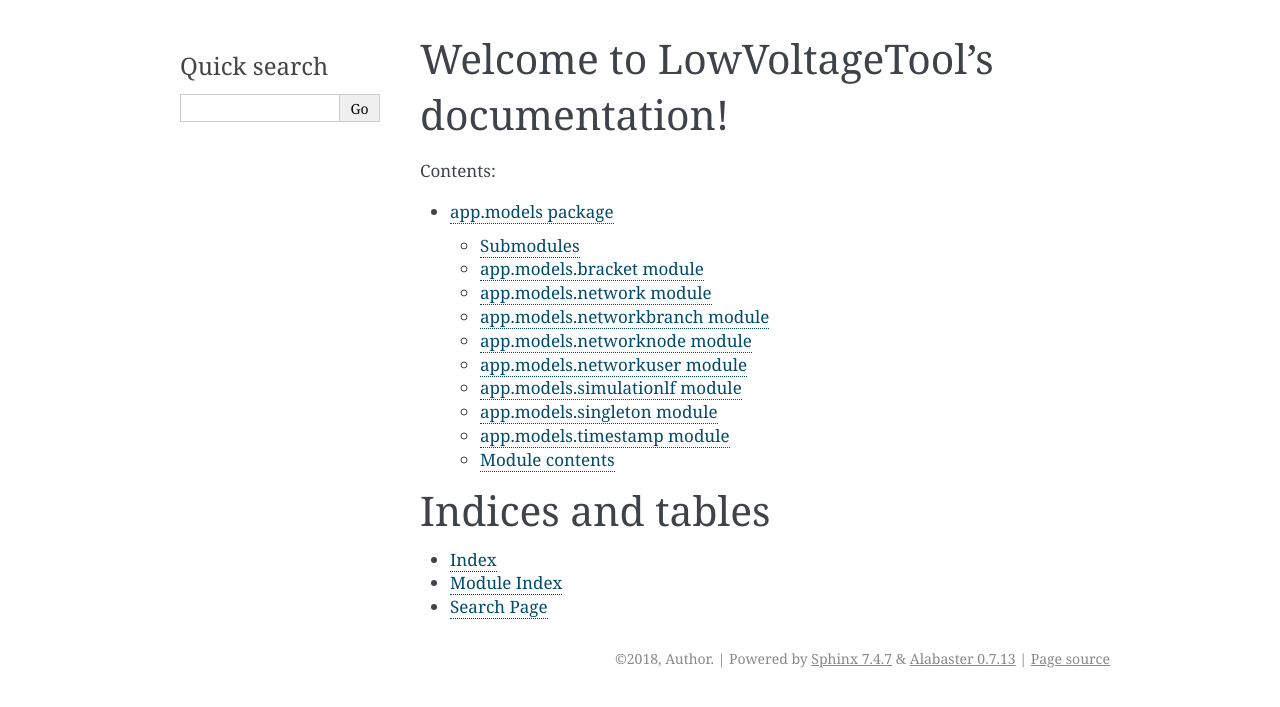
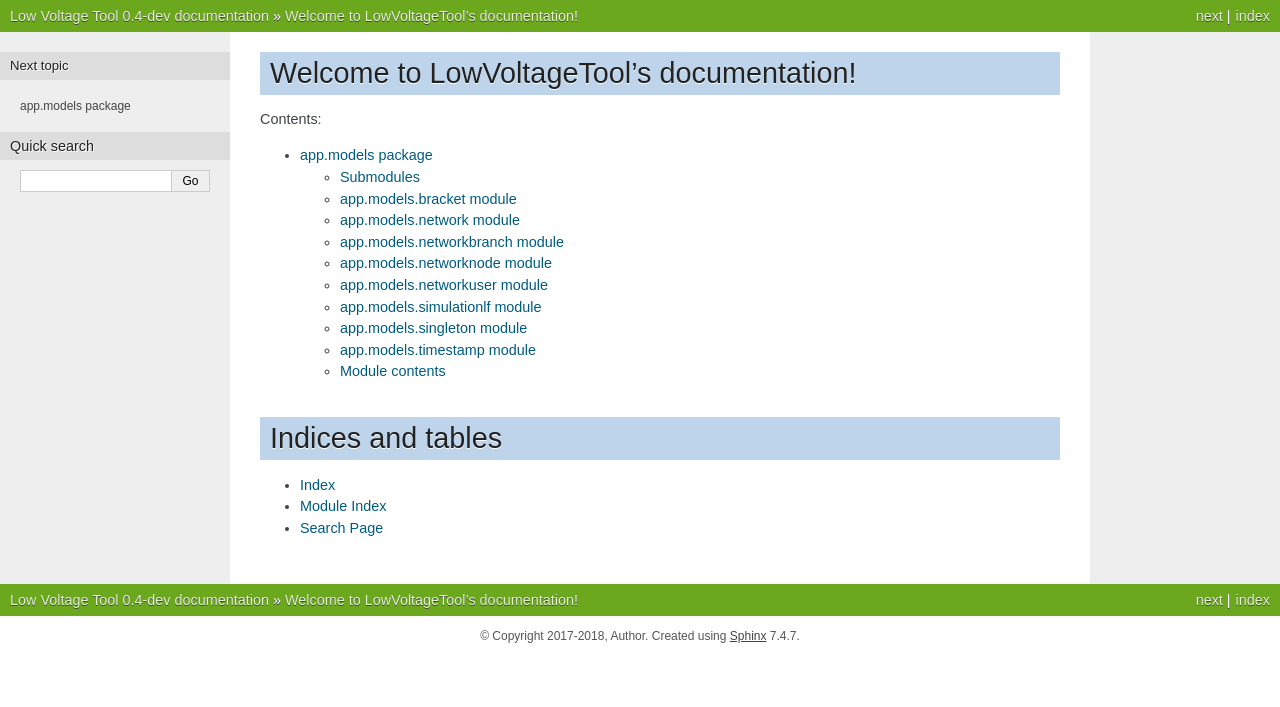
Before and after one commit to Yoiro/LowVoltageTool-final, a Sphinx documentation site: the page built from docs/index.rst, in a window 1280 px wide. Shown: the top 707 px of the page. Built offline with Sphinx 7.4.7, drawn with Linux system fonts in a browser that asks for light colours.

Commit message:
Update conf.py

```diff
--- a/docs/conf.py
+++ b/docs/conf.py
@@ -18,8 +18,7 @@
 #
 import os
 import sys
-sys.path.insert(0, u'/home/alastard/dev/LowVoltageTool-final/app')
-sys.path.insert(0, u'/home/alastard/dev/LowVoltageTool-final/app.models')
+sys.path.insert(os.path.abspath("../app")
 
 # -- General configuration ------------------------------------------------
 
@@ -47,18 +46,18 @@ source_suffix = '.rst'
 master_doc = 'index'
 
 # General information about the project.
-project = u'app'
-copyright = u'2018, Author'
-author = u'Author'
+project = u'Low Voltage Tool'
+copyright = u'2017-2018, Author'
+author = u'De Greve Simon'
 
 # The version info for the project you're documenting, acts as replacement for
 # |version| and |release|, also used in various other places throughout the
 # built documents.
 #
 # The short X.Y version.
-version = u''
+version = u'0.4'
 # The full version, including alpha/beta/rc tags.
-release = u''
+release = u'0.4-dev'
 
 # The language for content autogenerated by Sphinx. Refer to documentation
 # for a list of supported languages.
@@ -84,7 +83,7 @@ todo_include_todos = True
 # The theme to use for HTML and HTML Help pages.  See the documentation for
 # a list of builtin themes.
 #
-html_theme = 'alabaster'
+html_theme = 'nature'
 
 # Theme options are theme-specific and customize the look and feel of a theme
 # further.  For a list of options available for each theme, see the
```
